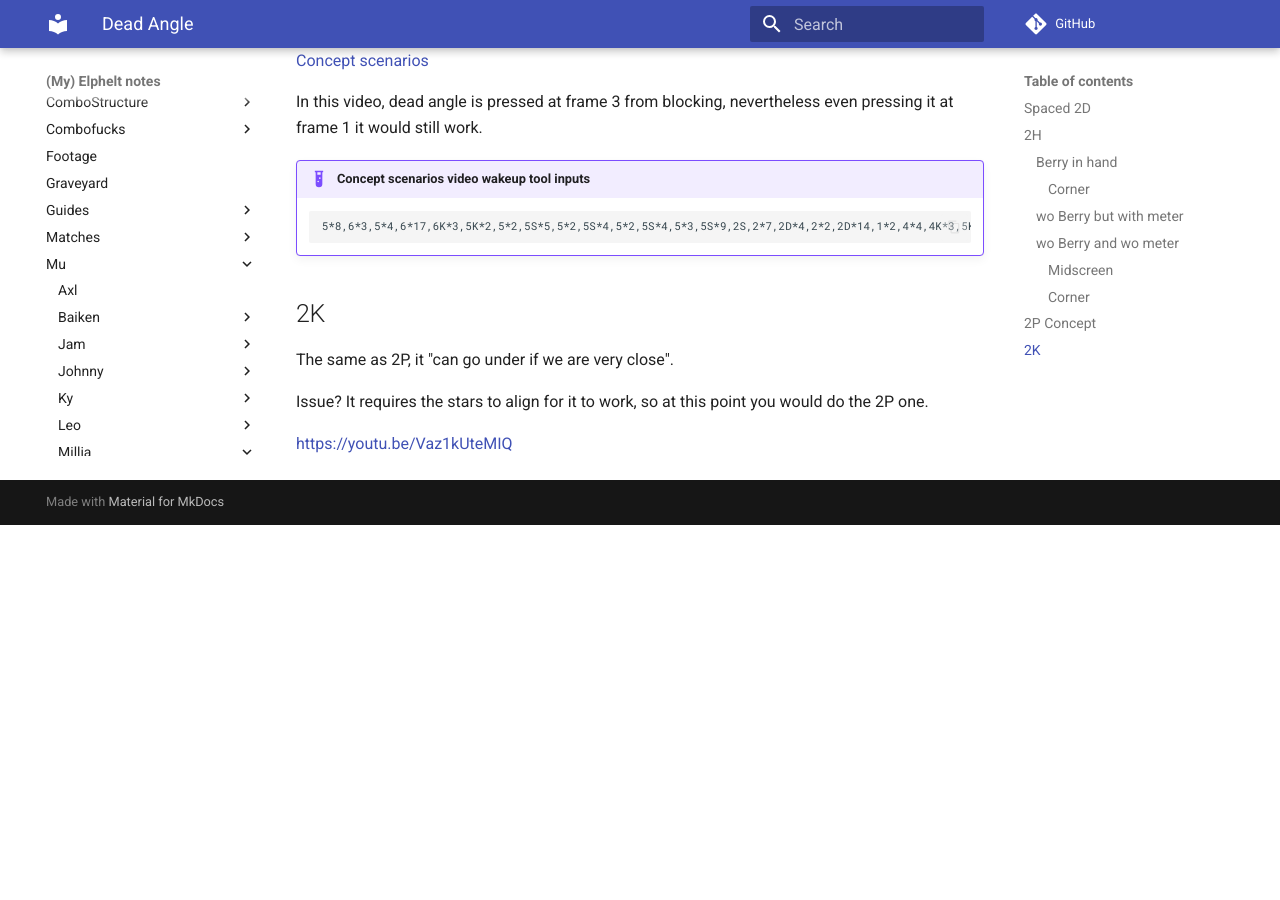
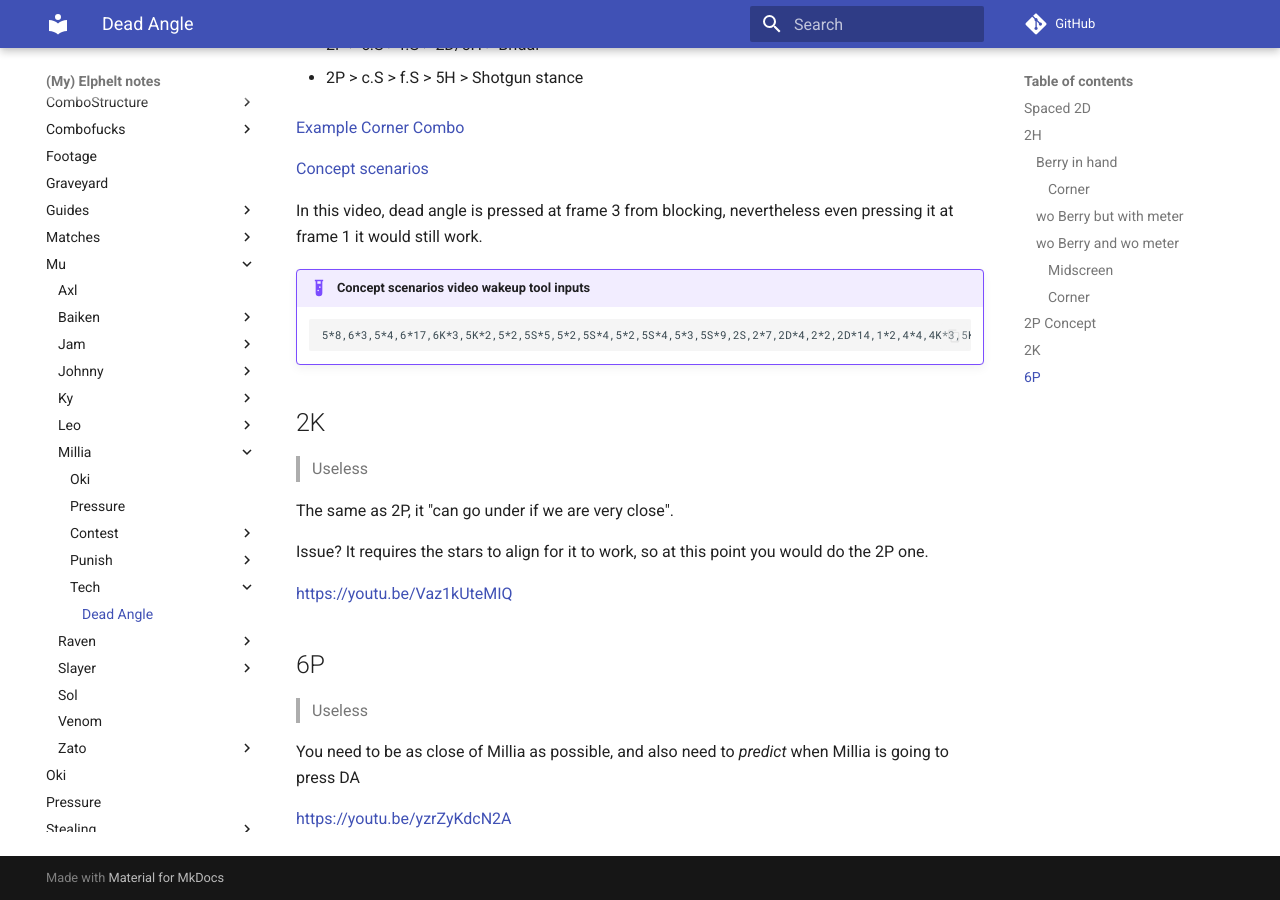
Before and after one commit to OriolFilter/Elphelt, an MkDocs documentation site: the page built from docs/Mu/Millia/Tech/Dead_Angle.md, in a window 1280 px wide and 900 px high, scrolled down 2587 px. Built offline with MkDocs 1.6.1 and Material for MkDocs 9.7.7, drawn with Linux system fonts in a browser that asks for light colours; comment, search, counter and statistics services are not loaded; before the commit the page ends 3112 px from its top, so only the background shows below that; some of the changed text lies outside the part shown.

Commit message:
Upload Millia Dead Angle

```diff
--- a/docs/Mu/Millia/Tech/Dead_Angle.md
+++ b/docs/Mu/Millia/Tech/Dead_Angle.md
@@ -41,6 +43,8 @@ Depending on the berry timing you might be able to do a berry hit-stun toss comb
 Cannot really do a 2D pickup.
 
 ## 2P Concept
+
+> Useless except if done the [very specific setup given](https://youtu.be/gRjloPkhlE4), even then it's not that good risk/reward/executionwise
 
 ![Elphelt_2P_Under_DA.jpg](src/Elphelt_2P_Under_Millia_DA.jpg)
 
@@ -90,8 +94,19 @@ In this video, dead angle is pressed at frame 3 from blocking, nevertheless even
 
 ## 2K
 
+> Useless
+
 The same as 2P, it "can go under if we are very close".
 
 Issue? It requires the stars to align for it to work, so at this point you would do the 2P one.
 
 https://youtu.be/Vaz1kUteMIQ
+
+
+## 6P
+
+> Useless
+
+You need to be as close of Millia as possible, and also need to _predict_ when Millia is going to press DA
+
+https://youtu.be/yzrZyKdcN2A
```
Also changed, not shown: other parts of docs/Mu/Millia/Tech/Dead_Angle.md (+2 -0 lines).
